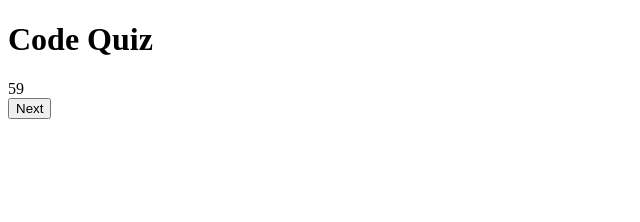
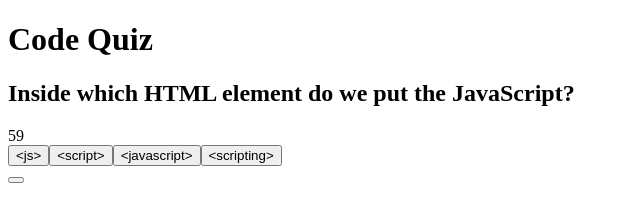
Before and after one commit to DazedChou/CodeQuiz, a plain HTML site: page index.html in a window 1280 px wide. Both pictures are taken after a click on the button "Start Quiz". Shown: the whole page, without its empty margins (0-640 px from the left). Drawn offline with Linux system fonts and the light colour scheme.

Commit message:
display question as quiz starts

```diff
--- a/index.html
+++ b/index.html
@@ -16,12 +16,13 @@
                 <h2></h2>
             </section>
 
+            <section id = "choiceSelection"></section>
+
             <div class = "button">
                 <button type = "button" id = "start">Start Quiz</button>
             </div>
 
             <div class = "results"></div>
-
 
 
         </main>
--- a/script.js
+++ b/script.js
@@ -2,6 +2,7 @@ var quizEl = document.querySelector("#quiz");
 var resultsEl = document.querySelector("#results");
 var startEl = document.querySelector("#start");
 var submitEl = document.querySelector("#submit");
+var choicesEl = document.querySelector("#choiceSelection");
 
 var timer = 60;
 var score = 0;
@@ -74,7 +75,11 @@ console.log(quizEl.children[0]);
 
 
 function startGame(){
-    startEl.textContent = "Next";
+
+    document.querySelector(".button").removeChild(startEl);
+    var nextQuestion = document.createElement("button");
+    document.querySelector(".button").appendChild(nextQuestion);
+    // startEl.textContent = "Next";
     var countdown = document.createElement("div");
 
     quizEl.appendChild(countdown);
@@ -93,6 +98,26 @@ function startGame(){
     }, 1000);
 
     //Display Quiz Questions
+    var choices = document.createElement("div");
+    var choiceA = document.createElement("button");
+    var choiceB = document.createElement("button");
+    var choiceC = document.createElement("button");
+    var choiceD = document.createElement("button");
+
+    choicesEl.appendChild(choiceA);
+    choicesEl.appendChild(choiceB);
+    choicesEl.appendChild(choiceC);
+    choicesEl.appendChild(choiceD);
+
+    for(var i = 0; i < questions.length ; i++){
+        quizEl.children[0].textContent = questions[i].question;
+        choiceA.textContent = questions[i].answers.a;
+        choiceB.textContent = questions[i].answers.b;
+        choiceC.textContent = questions[i].answers.c;
+        choiceD.textContent = questions[i].answers.d;
+
+    }
+
 
 }
 
```
